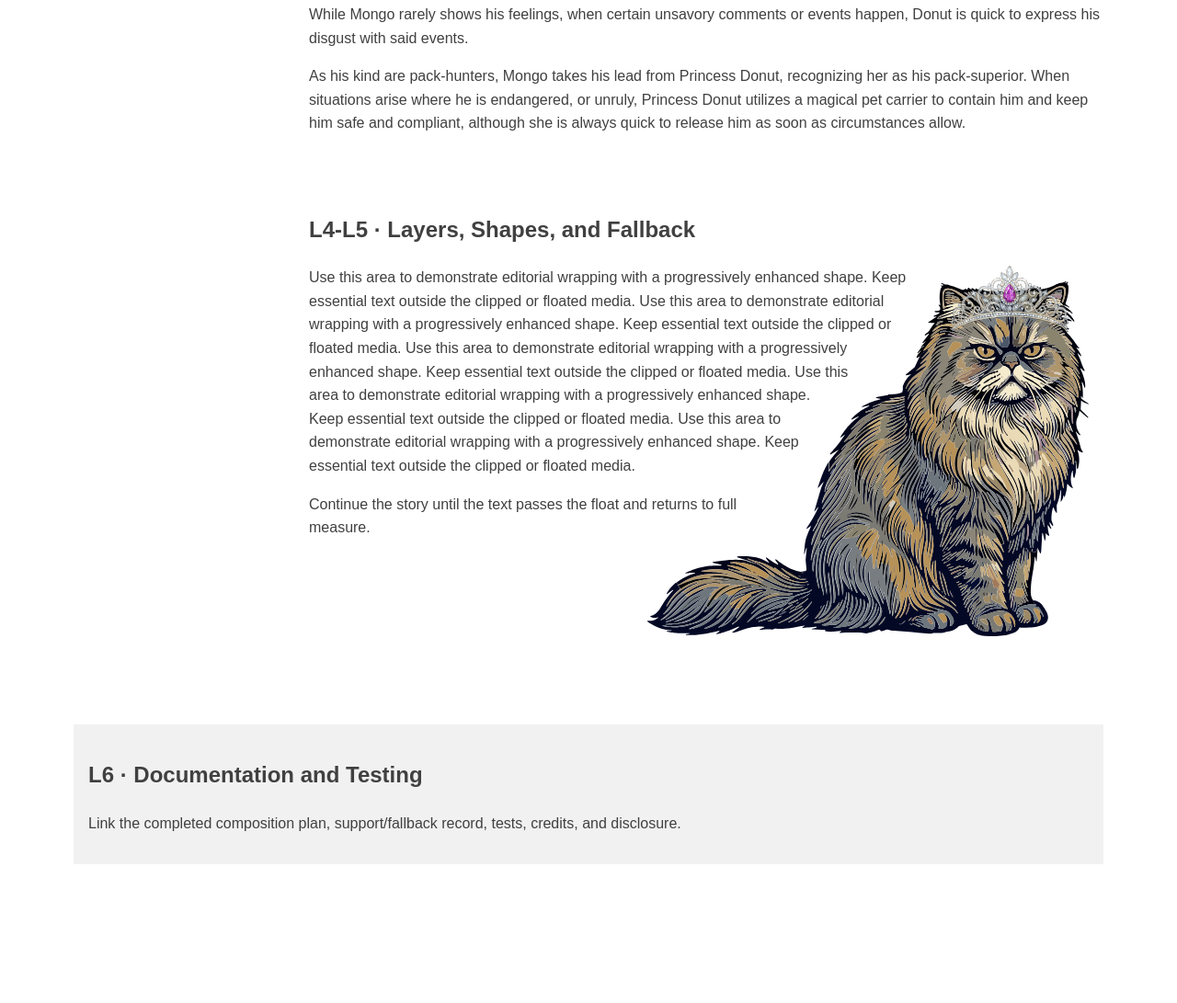
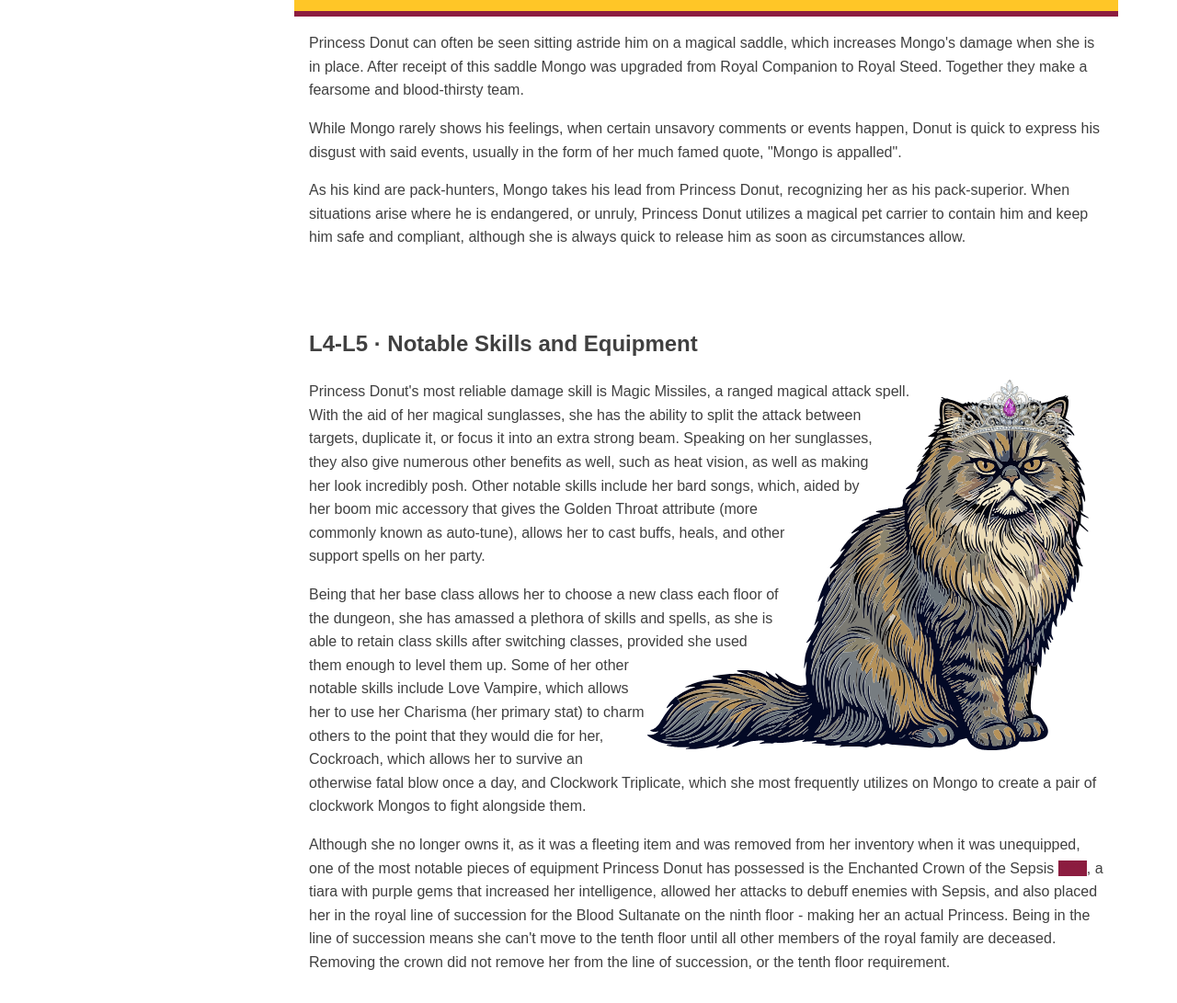
Before and after one commit to StephaniePeacock/Layered-Feature-Story, a plain HTML site: page index.html in a window 1280 px wide. Shown: the part 1706-2797 px from the top of the page at 92% size. Before the commit the page ends 2662 px from the top, so only its background shows below. Drawn offline with Linux system fonts and the light colour scheme.

Commit message:
some typos

```diff
--- a/index.html
+++ b/index.html
@@ -17,6 +17,10 @@
                 the dungeon in Seattle, Washington in the company of her manservant, Carl.
                 She is consistently ranked in the top 10 for this round of
                 <em>Dungeon Crawler World</em>, and remains a fan favorite.
+                She chose to keep her initial race of "cat" and selected the class Former Child Actor,
+                which allows her to select an additional class on each floor. This
+                gives her the opportunity to learn a wide range of skills and spells
+                and makes her incredibly versatile.
             </p>
             <span class="issue-badge">Crawler #4,119</span>
         </header>
@@ -31,10 +35,10 @@
                     <h2>L2-L3 · Princess Donut's Royal Steed</h2>
                     <figure class="feature-figure">
                         <img src="mongo.png" alt="A cartoon depiction of a blue and pink feathered velociraptor" width="1024" height="1290">
-                        <figcaption>An artist's rendition of Mongo, Princess Donut's companion and Royal Steed.</figcaption>
+                        <figcaption>A rendition of Mongo, Princess Donut's companion and Royal Steed. Image Created used Adobe Firefile</figcaption>
                     </figure>
                     <p>Aquired during the second level of her dungeon crawl from a Pet Reward Room, Mongo is Princess Donut's
-                        pet mongoliensis. This blue and pink velociraptor appearing critter is hot-headed and always ready
+                        pet mongoliensis. This blue and pink velociraptor appearing critter his hot-headed and always ready
                         to chomp, although is nose-chomping days are behind him since he bonded with Donut. She affectionately
                         calls him her child, and is fiercely protective of him.</p>
                     <blockquote class="pull-quote">“Mongo is appalled.” <br><span class="attribution">-Princess Donut<a href="https://www.goodreads.com/author/quotes/999015.Matt_Dinniman">*</a>, <em>Carl's Doomsday Scenario</em></span></blockquote>
@@ -43,7 +47,7 @@
                         Mongo was upgraded from Royal Companion to Royal Steed. Together they make a
                         fearsome and blood-thirsty team.</p>
                     <p>While Mongo rarely shows his feelings, when certain unsavory comments or events happen,
-                        Donut is quick to express his disgust with said events.</p>
+                        Donut is quick to express his disgust with said events, usually in the form of her much famed quote, "Mongo is appalled".</p>
                     <p>As his kind are pack-hunters, Mongo takes his lead from Princess Donut, recognizing her as his
                         pack-superior. When situations arise where he is endangered, or unruly, Princess Donut utilizes a magical
                         pet carrier to contain him and keep him safe and compliant, although she is always quick to release him
@@ -51,15 +55,33 @@
                     </p>
                 </section>
                 <section id="section-two">
-                    <h2>L4-L5 · Layers, Shapes, and Fallback</h2>
+                    <h2>L4-L5 · Notable Skills and Equipment</h2>
                     <img class="shape-portrait" src="princess_donut.svg" alt="Replace with a contextual alternative" width="500" height="420">
-                    <p>Use this area to demonstrate editorial wrapping with a progressively enhanced shape. Keep essential text outside the clipped or floated media.
-                        Use this area to demonstrate editorial wrapping with a progressively enhanced shape. Keep essential text outside the clipped or floated media.
-                        Use this area to demonstrate editorial wrapping with a progressively enhanced shape. Keep essential text outside the clipped or floated media.
-                        Use this area to demonstrate editorial wrapping with a progressively enhanced shape. Keep essential text outside the clipped or floated media.
-                        Use this area to demonstrate editorial wrapping with a progressively enhanced shape. Keep essential text outside the clipped or floated media.
+                    <p>Princess Donut's most reliable damage skill is Magic Missiles, a ranged magical attack spell.
+                        With the aid of her magical sunglasses, she has the ability to split the attack between targets,
+                        duplicate it, or focus it into an extra strong beam. Speaking on her sunglasses, they also
+                        give numerous other benefits as well, such as heat vision, as well as making her look
+                        incredibly posh. Other notable skills include her bard songs, which, aided by her boom mic
+                        accessory that gives the Golden Throat attribute (more commonly known as auto-tune), allows
+                        her to cast buffs, heals, and other support spells on her party.
                     </p>
-                    <p>Continue the story until the text passes the float and returns to full measure.</p>
+                    <p>Being that her base class allows her to choose a new class each floor of the dungeon, she has
+                        amassed a plethora of skills and spells, as she is able to retain class skills after switching
+                        classes, provided she used them enough to level them up. Some of her other notable skills
+                        include Love Vampire, which allows her to use her Charisma (her primary stat) to charm others
+                        to the point that they would die for her, Cockroach, which allows her to survive an otherwise
+                        fatal blow once a day, and Clockwork Triplicate, which she most frequently utilizes on Mongo to
+                        create a pair of clockwork Mongos to fight alongside them.</p>
+                    <p>Although she no longer owns it, as it was a fleeting item and was removed from her inventory
+                        when it was unequipped, one of the most notable pieces of equipment Princess Donut
+                        has possessed is the Enchanted Crown of the Sepsis <span class="censored">*****</span>,
+                        a tiara with purple gems that increased her intelligence, allowed her attacks to debuff
+                        enemies with Sepsis, and also placed her in the royal line of succession for the Blood
+                        Sultanate on the ninth floor - making her an actual Princess.
+                        Being in the line of succession means she can't move to the
+                        tenth floor until all other members of the royal family are deceased. Removing the crown
+                        did not remove her from the line of succession, or the tenth floor requirement.
+                    </p>
                 </section>
             </article>
             <section class="documentation">
--- a/styles.css
+++ b/styles.css
@@ -39,6 +39,7 @@
 .lede{
     max-width:var(--measure);
     font-size:1.25rem;
+    margin-bottom: 3rem;
 }
 .issue-badge{
     padding:0.5rem;
@@ -116,6 +117,7 @@
     font-size: 1rem;
 }
 .shape-portrait{
+    float:inline-end;
     width:min(65%,30rem);
     margin:0 1rem 1rem 0;
 }
@@ -126,9 +128,12 @@
 }
 @supports (shape-outside:polygon(0% 100%, 0% 89%, 9% 76%, 31% 75%, 35% 55%, 42% 39%, 54% 29%, 60% 16%, 65% 2%, 73% 4%, 82% 0%, 90% 4%, 100% 0%, 100% 100%)){
     .shape-portrait{
-        float:inline-end;
         shape-outside: polygon(0% 100%, 0% 89%, 9% 76%, 31% 75%, 35% 55%, 42% 39%, 54% 29%, 60% 16%, 65% 2%, 73% 4%, 82% 0%, 90% 4%, 100% 0%, 100% 100%);
         shape-margin:1rem;}
+}
+.censored {
+    background-color: var(--color-action);
+    color: var(--color-action);
 }
 @media (min-width:52rem){
     main{
```
Also changed, not shown: composition-plan.html (+18 -0 lines).
